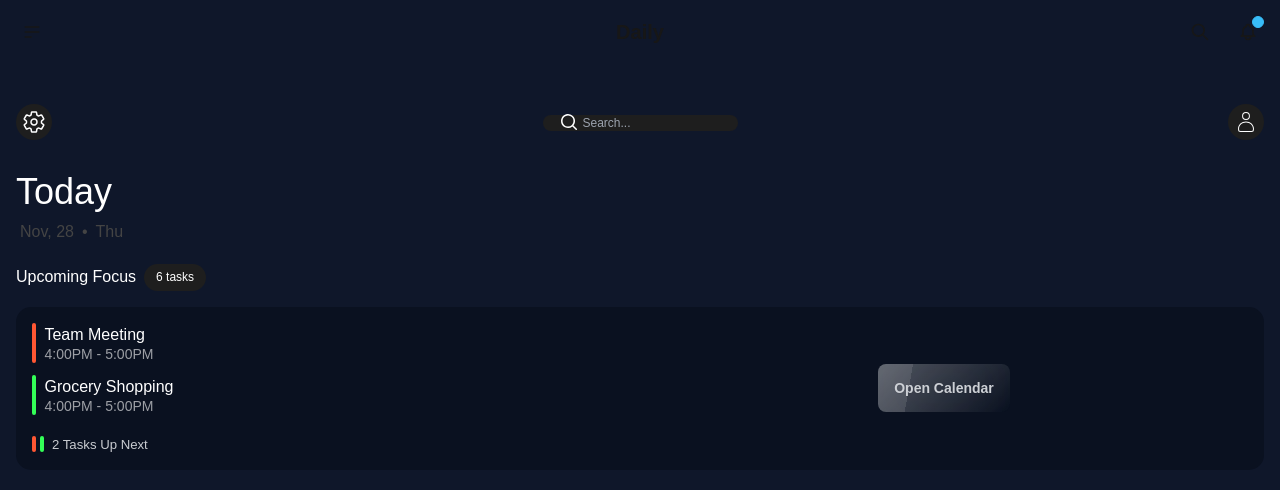
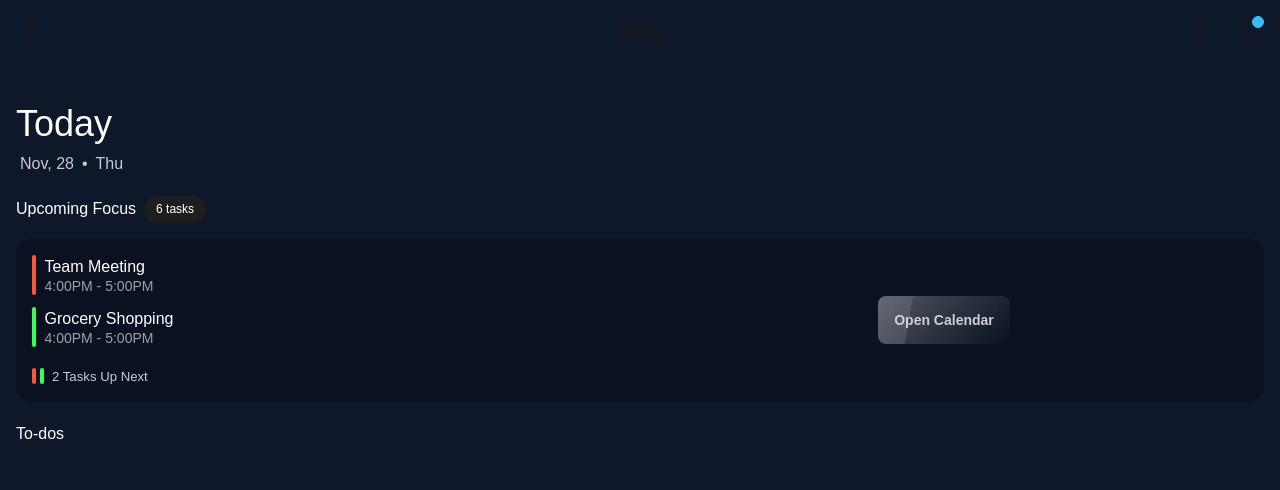
Before and after one commit to aidqen/playlist.ai, a Next.js app: page / in a window 1280 px wide. Shown: the top 490 px of the page. Built offline with nearby package versions, Linux system fonts and the light colour scheme.

Commit message:
remove previous header and add TodoContainer

```diff
--- /dev/null
+++ b/src/app/components/TodoContainer.tsx
@@ -0,0 +1,8 @@
+export function TodoContainer() {
+
+    return (
+        <div className="flex flex-col items-start justify-start mt-5">
+            <h3 className="text-white ">To-dos <span className="text-white p-2"></span></h3>
+        </div>
+    )
+}
--- a/src/app/page.tsx
+++ b/src/app/page.tsx
@@ -8,6 +8,7 @@ import { format, getDate, getDay, getHours, getMonth, getYear } from 'date-fns'
 import { userEx } from './../../jsons/daily';
 import { UpcomingFocus } from './components/UpcomingFocus'
 import { useEffect, useState } from 'react'
+import { TodoContainer } from './components/TodoContainer'
 
 export default function Home() {
   const user = userEx
@@ -59,36 +60,15 @@ export default function Home() {
 
   console.log('dateNow:', todayFormatted)
   return (
-    <div className="flex flex-col w-full">
-      <header className="flex flex-row w-full items-center justify-between">
-        <div className="h-9 w-9 flex justify-center items-center bg-eerieBlack text-white rounded-full">
-          <IoSettingsOutline className="w-6 h-6" />
-        </div>
-        <div className="w-max relative">
-          <input
-            type="text"
-            name="tasks"
-            className="max:sm-w-[12rem] max-sm:h-[2.5rem] bg-eerieBlack rounded-[20px] ps-10 text-xs"
-            placeholder="Search..."
-          />
-          <HiMiniMagnifyingGlass
-            className="absolute top-1/2 -translate-y-1/2 left-4 text-white"
-            size={20}
-          />
-        </div>
-        <div className="h-9 w-9 flex justify-center items-center text-white bg-eerieBlack rounded-full">
-          <CiUser className="w-6 h-6" />
-        </div>
-      </header>
-      <main className="w-full h-full pt-8">
+    <>
         <h1 className="text-4xl mb-2 text-white">Today</h1>
-        <h2 className="flex flex-row items-center ps-1 gap-2 text-[#444444ff] mb-5">
+        <h2 className="flex flex-row items-center ps-1 gap-2 text-base-content mb-5">
           <span>{todayFormatted}</span>
           <span>•</span>
           <span>{dayOfWeek}</span>
         </h2>
         <UpcomingFocus todayInstances={todayInstances} today={today} />
-      </main>
-    </div>
+        <TodoContainer />
+    </>
   )
 }
```
